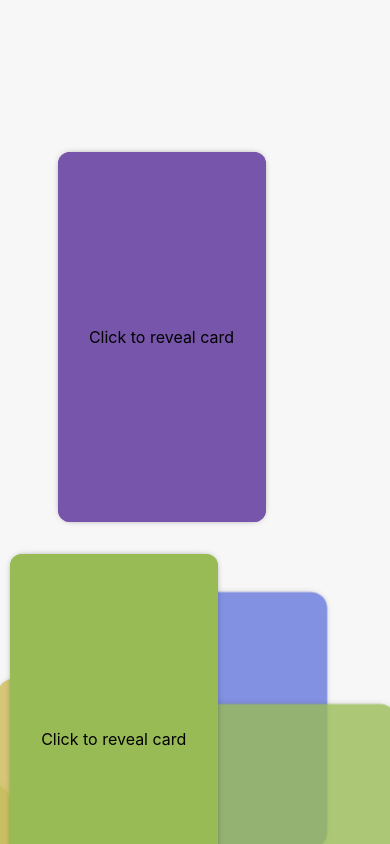
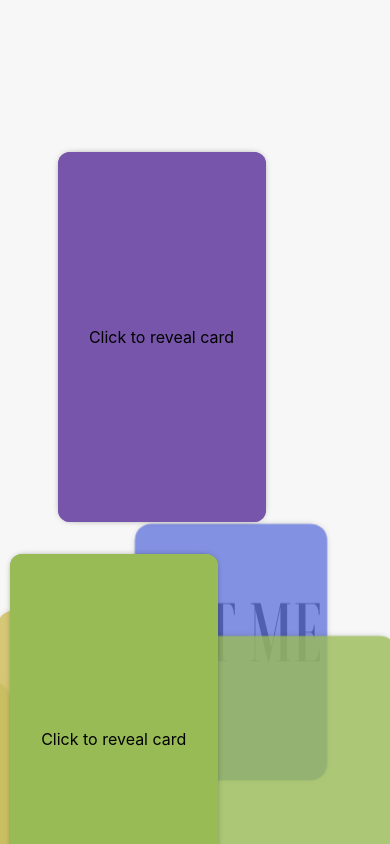
Before and after one commit to IanDab47/portfolio, a Next.js app: page / in a window 390 px wide. Shown: the part 900-1744 px from the top of the page. Built offline with nearby package versions, Linux system fonts and the light colour scheme.

Commit message:
adds mobile support to about me page

```diff
--- a/styles/About.module.css
+++ b/styles/About.module.css
@@ -1,12 +1,13 @@
 .aboutWrapper {
   position: relative;
   background: var(--bg-main);
-  height: max-content;
-  min-height: 100vh;
+  height: 100rem;
+  /* min-height: 100vh; */
   overflow-x: clip;
   overflow-y: scroll;
   z-index: 0;
   perspective: 2rem;
+  /* scroll-snap-type: mandatory; */
 }
 
 .aboutWrapper::after {
@@ -16,10 +17,11 @@
   justify-content: center;
   align-items: center;
   width: 100%;
-  height: 100%;
+  height: 55%;
   font-family: 'Voga', serif;
   font-size: 4.5vw;
   transform: translateY(25%) translateZ(-2rem) scale(400%);
+  z-index: -1;
 }
 
 .aboutWrapper::-webkit-scrollbar {
@@ -136,6 +138,13 @@
 
 /* PHONES */
 @media (max-width: 784px) {
+  .aboutWrapper::after {
+    align-items: start;
+    height: 40%;
+    font-size: 8vw;
+    transform: translateZ(-4rem) scale(800%);
+  }
+
 
   .card::after {
     content: 'Click to reveal card';
--- a/styles/Home.module.css
+++ b/styles/Home.module.css
@@ -28,9 +28,9 @@
   width: 100vw; height: 100vh;
 }
 
-.scrollSnap {
+/* .scrollSnap {
   scroll-snap-type: y mandatory;
-}
+} */
 
 /* Loading */
 .cover {
--- a/styles/globals.css
+++ b/styles/globals.css
@@ -40,6 +40,11 @@ body {
   overflow-x: hidden;
   font-family: -apple-system, BlinkMacSystemFont, Segoe UI, Roboto, Oxygen,
     Ubuntu, Cantarell, Fira Sans, Droid Sans, Helvetica Neue, sans-serif;
+  scroll-behavior: smooth;
+}
+
+html {
+  scroll-behavior: smooth;
 }
 
 a {
```
